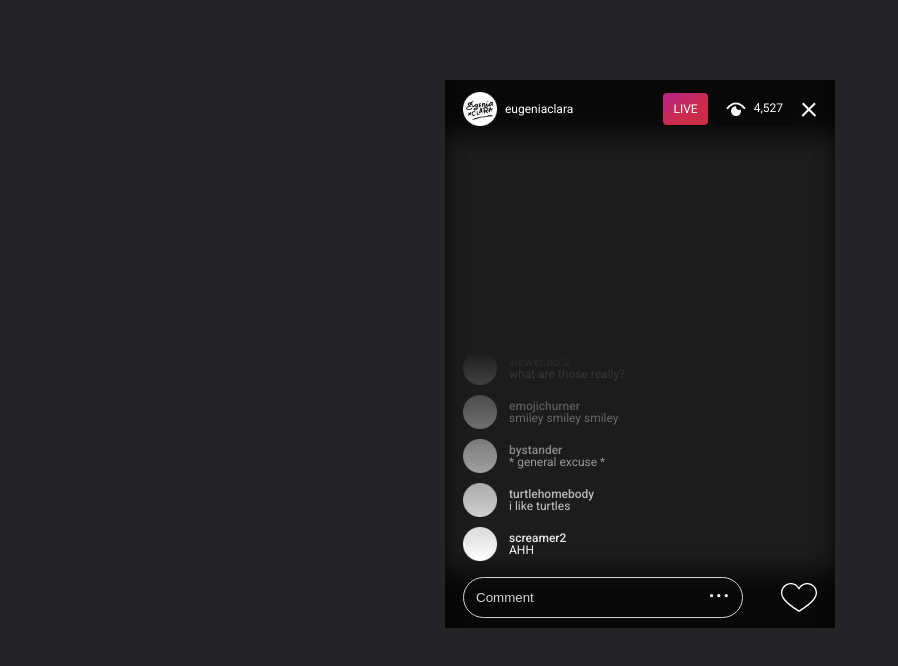
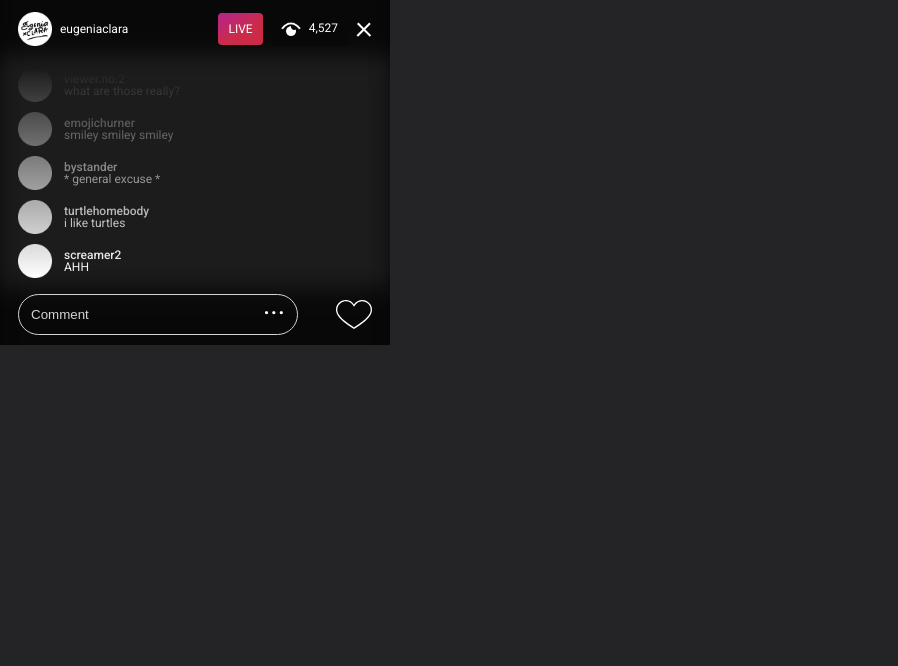
Before and after one commit to LostLemonCurd/fake-live, a plain HTML site: page index.html in a window 1280 px wide. Shown: the whole page, without its empty margins (0-898 px from the left). Drawn offline with Linux system fonts and the light colour scheme.

Commit message:
Update style.css

```diff
--- a/style.css
+++ b/style.css
@@ -13,9 +13,7 @@ img{
     justify-content: space-between;
     width: 390px;
     max-width: 50%;
-    height: 548px;
     background-color: #1c1c1c;
-    margin: 80px auto;
     box-shadow: inset 0px 62px 21px -7px rgba(0,0,0,0.7), inset 0px -64px 24px -7px rgba(0,0,0,0.7);
 }
 .text{
```
